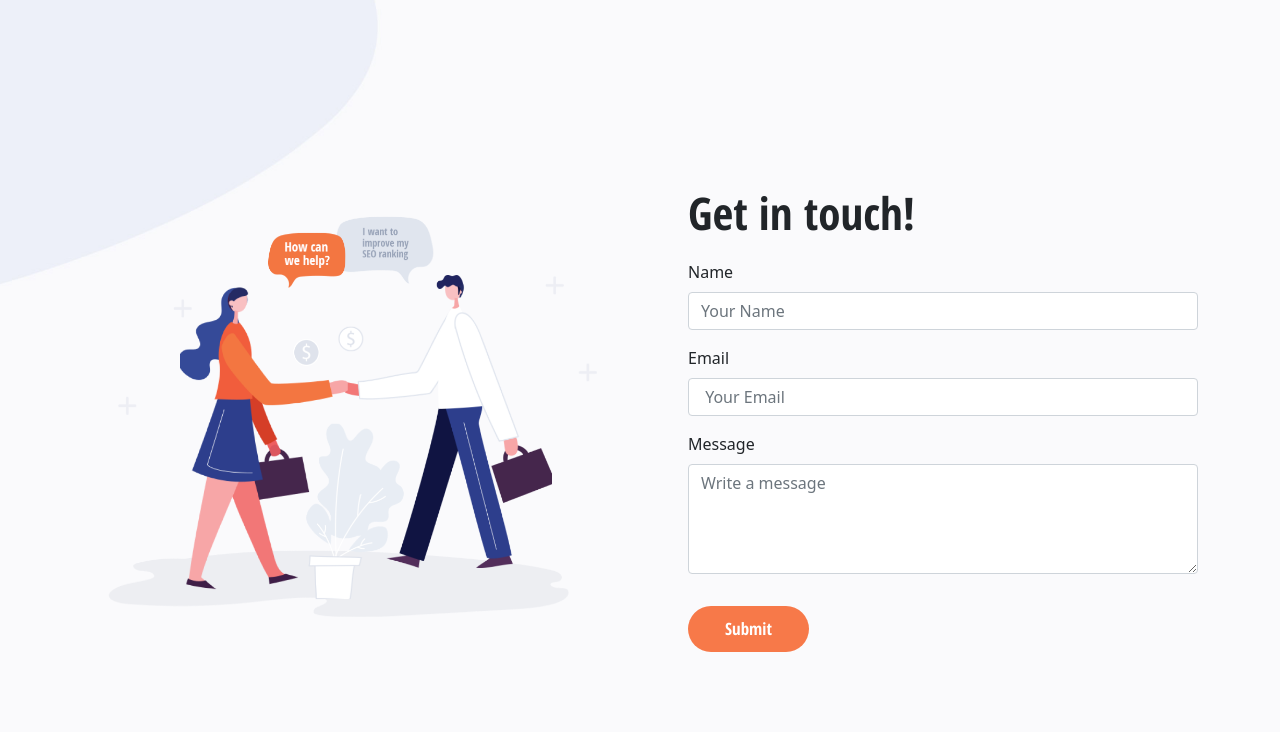
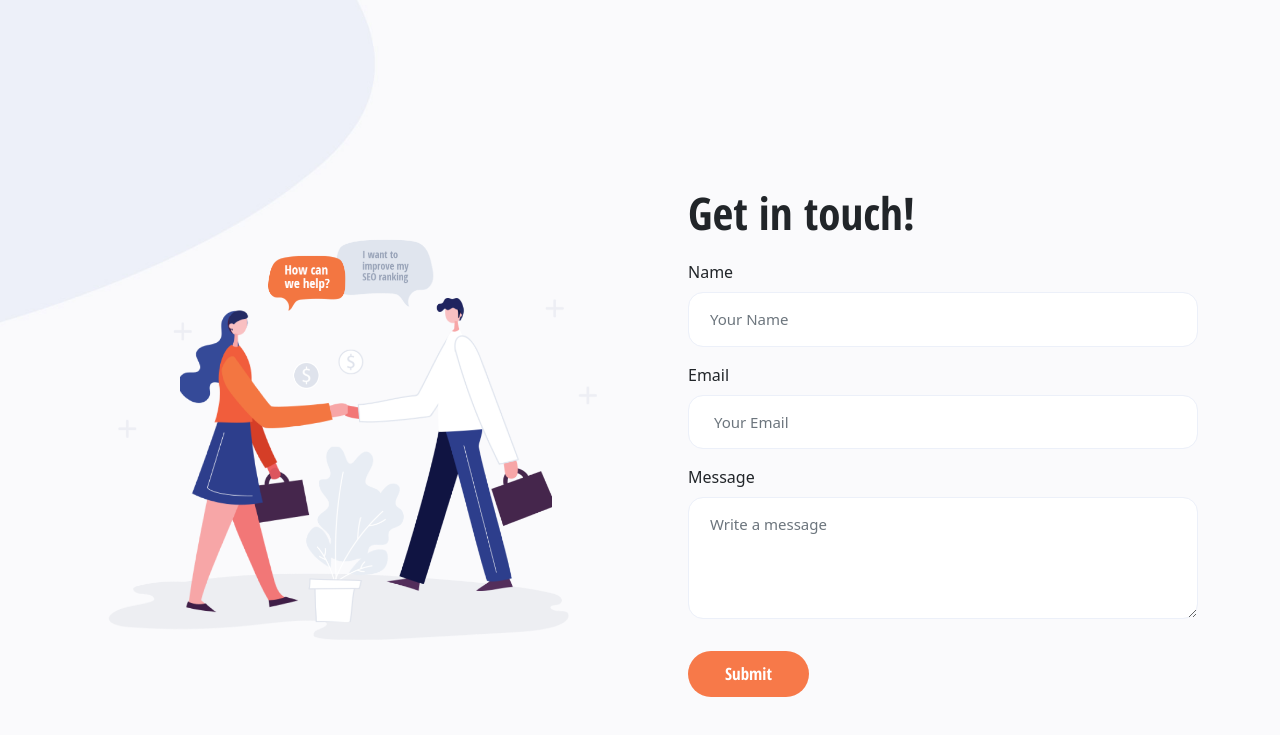
Before and after one commit to Majid-89/SEO-website, a plain HTML site: page index.html in a window 1280 px wide. Shown: the part 3490-4225 px from the top of the page. Drawn offline with nearby package versions, Linux system fonts and the light colour scheme.

Commit message:
Contact section styles completed

```diff
--- a/css/style.css
+++ b/css/style.css
@@ -222,3 +222,17 @@ button {
 }
 
 /* Blog Section End */
+
+/* Contact Section */
+.contact-wrapper input,
+.contact-wrapper textarea {
+    background-color: var(--bg-white);
+    border-color: var(--bg-gray);
+    border-radius: 15px;
+    color: var(--text-gray);
+    font-size: 15px;
+    font-weight: 400;
+    padding: 15px 32px 15px 21px;
+}
+
+/* Contact Section End*/
```
